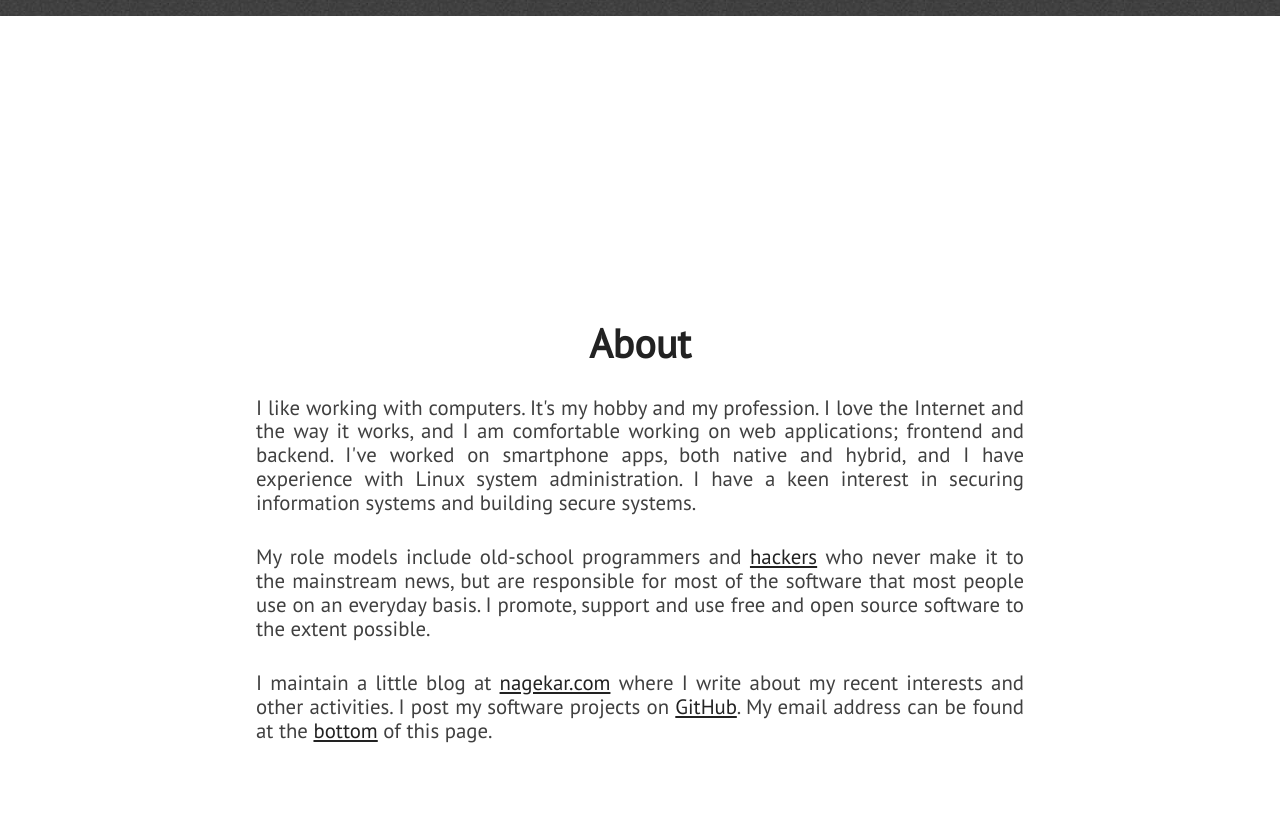
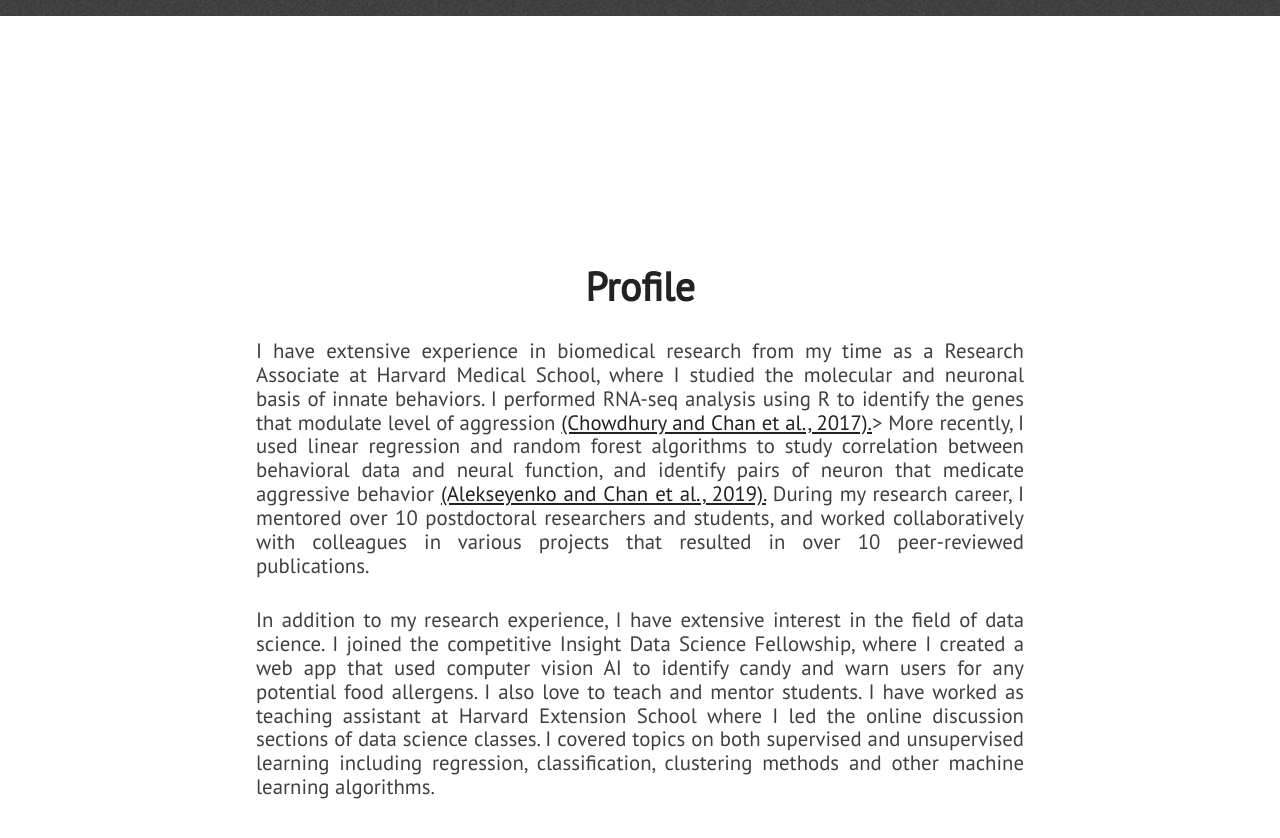
Before and after one commit to ybchan/ybchan.github.io, a Jekyll site: the page built from index.html, in a window 1280 px wide and 900 px high, scrolled down 884 px. Shown: the top 838 px of the window. Built offline with Jekyll 4.4.1, drawn with Linux system fonts in a browser that asks for light colours; nearby versions of some CDN libraries.

Commit message:
Update about.html

```diff
--- a/_includes/about.html
+++ b/_includes/about.html
@@ -1,15 +1,12 @@
 <div class="section-wrapper">
     <section class="section about" id="about">
         <div id="about-text">
-            <div class="section-heading">About</div>
+            <div class="section-heading">Profile</div>
             <p class="paragraph-text justify-text">
-                I like working with computers. It's my hobby and my profession. I love the Internet and the way it works, and I am comfortable working on web applications; frontend and backend. I've worked on smartphone apps, both native and hybrid, and I have experience with Linux system administration. I have a keen interest in securing information systems and building secure systems.
+                I have extensive experience in biomedical research from my time as a Research Associate at Harvard Medical School, where I studied the molecular and neuronal basis of innate behaviors. I performed RNA-seq analysis using R to identify the genes that modulate level of aggression <a href="https://www.pnas.org/content/114/9/2373.long">(Chowdhury and Chan et al., 2017).</a>> More recently, I used linear regression and random forest algorithms to study correlation between behavioral data and neural function, and identify pairs of neuron that medicate aggressive behavior <a href="https://pubmed.ncbi.nlm.nih.gov/31231050/">(Alekseyenko and Chan et al., 2019).</a> During my research career, I mentored over 10 postdoctoral researchers and students, and worked collaboratively with colleagues in various projects that resulted in over 10 peer-reviewed publications.
             </p>
             <p class="paragraph-text justify-text">
-                My role models include old-school programmers and <a href="https://stallman.org/articles/on-hacking.html">hackers</a> who never make it to the mainstream news, but are responsible for most of the software that most people use on an everyday basis. I promote, support and use free and open source software to the extent possible.
-            </p>
-            <p class="paragraph-text justify-text">
-                I maintain a little blog at <a href="{{ site.blog_url }}">nagekar.com</a> where I write about my recent interests and other activities. I post my software projects on <a href="https://github.com/{{ site.github_username }}">GitHub</a>. My email address can be found at the <span class="extra-link"><a href="#extra">bottom</a></span> of this page.
+                In addition to my research experience, I have extensive interest in the field of data science. I joined the competitive Insight Data Science Fellowship, where I created a web app that used computer vision AI to identify candy and warn users for any potential food allergens. I also love to teach and mentor students. I have worked as teaching assistant at Harvard Extension School where I led the online discussion sections of data science classes. I covered topics on both supervised and unsupervised learning including regression, classification, clustering methods and other machine learning algorithms.
             </p>
         </div>
     </section>
```
